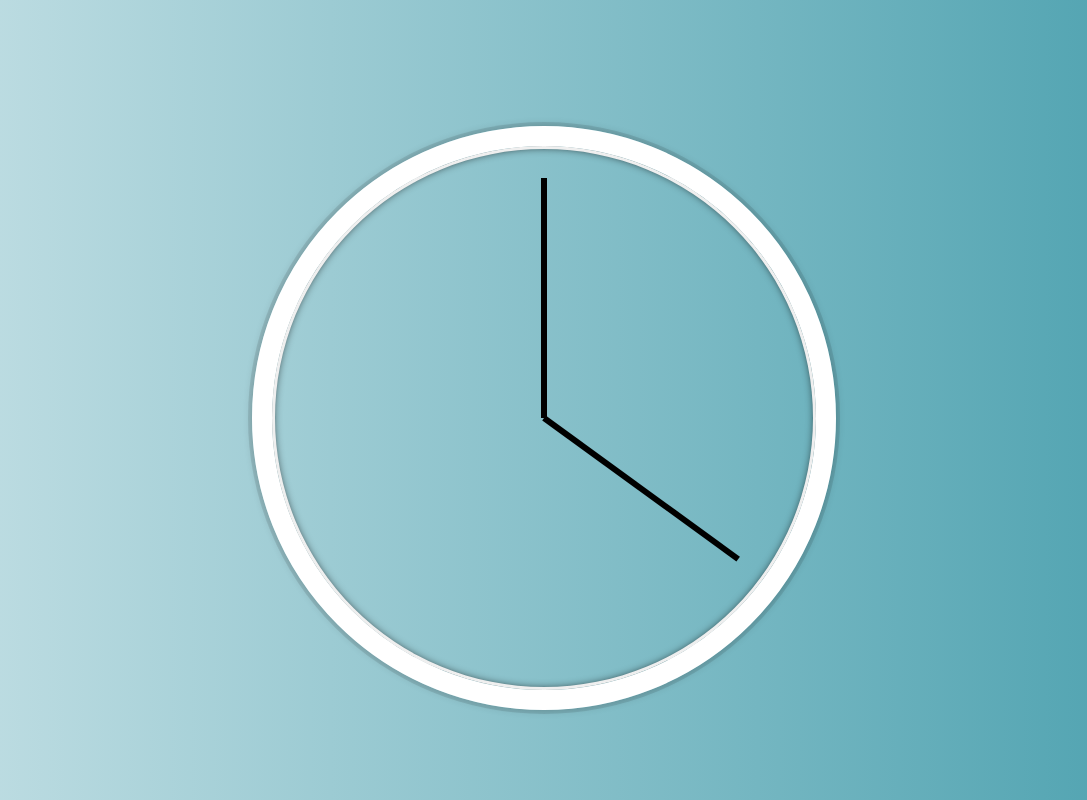
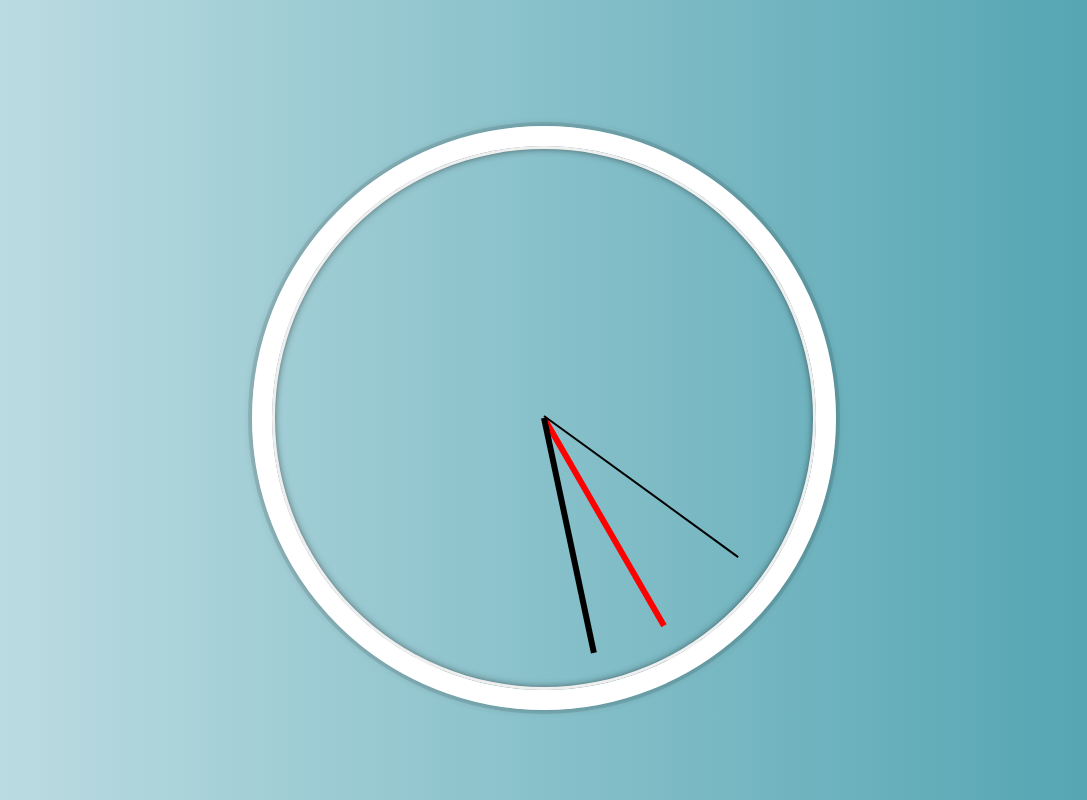
Before and after one commit to Bigghead/JS30, a plain HTML site: page CSS-JSClock/index.html in a window 1280 px wide. Shown: the whole page, without its empty margins (96-1183 px from the left). Drawn offline with Linux system fonts and the light colour scheme.

Commit message:
Mostly working. Hour hand doesn't move until a full hour has passed

```diff
--- a/CSS-JSClock/app.js
+++ b/CSS-JSClock/app.js
@@ -6,8 +6,22 @@ var hourHand   = document.querySelector('.hour-hand');
 function moveClock(){
   var now = new Date();
   var seconds = now.getSeconds();
+
   var secondsDegrees = ((seconds/60) * 360) + 90;
   secondHand.style.transform = 'rotate('+secondsDegrees+'deg)';
+
+  var minutes = now.getMinutes();
+  var minuteDegrees = ((minutes/60) * 360) + 90;
+  minuteHand.style.transform = 'rotate('+minuteDegrees+'deg)';
+
+
+  var hours = now.getHours();
+  if(hours > 12){
+    hours -= 12;
+  }
+  hourDegrees = ((hours/12) * 360) + 90;
+  console.log(hourDegrees);
+  hourHand.style.transform = 'rotate('+hourDegrees+'deg)';
 }
 
 setInterval(moveClock, 1000);
--- a/CSS-JSClock/main.css
+++ b/CSS-JSClock/main.css
@@ -42,3 +42,11 @@ body{
   transform: rotate(90deg);
   transition: all 0.05s;
 }
+
+.second-hand{
+  height: 2px;
+}
+
+.hour-hand{
+  background: red;
+}
```
